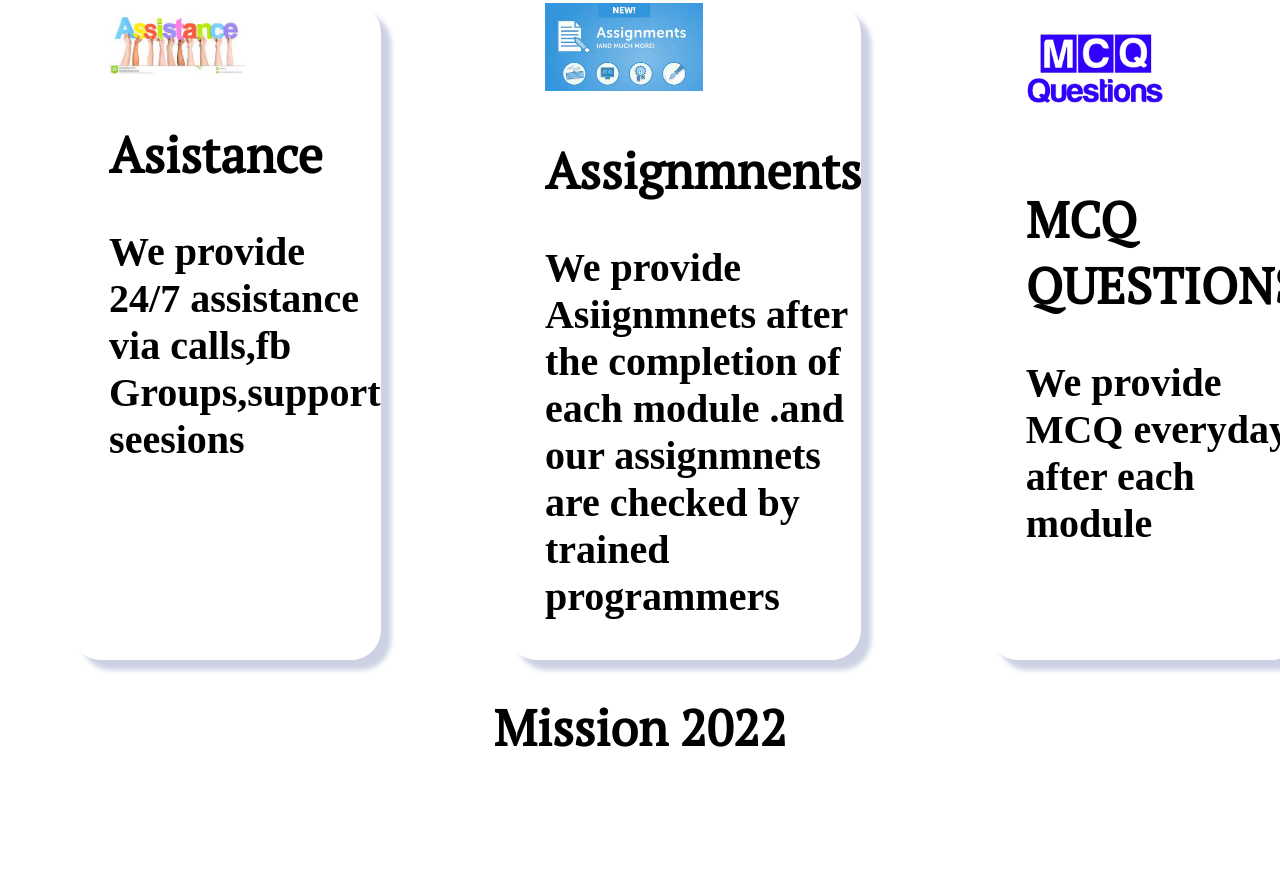
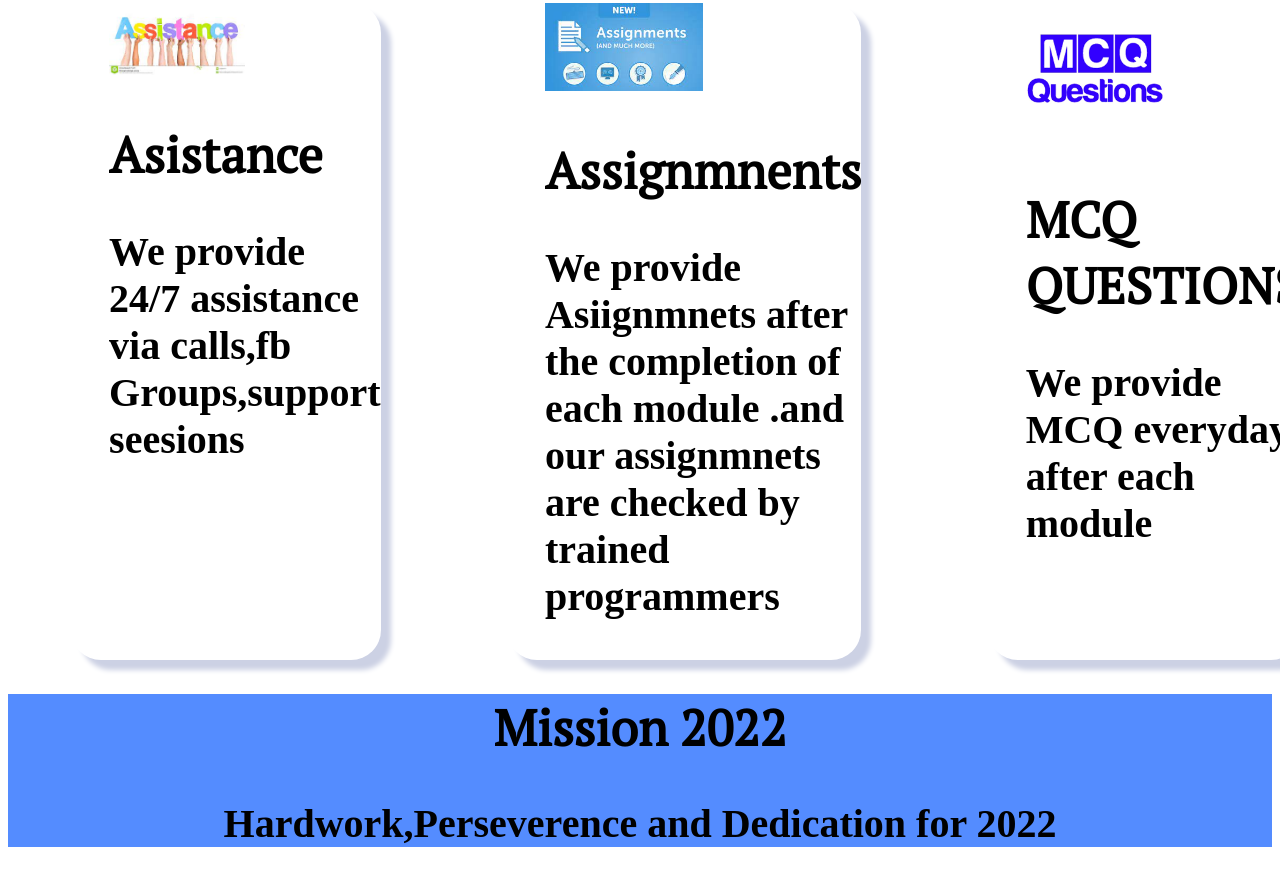
Before and after one commit to RAHUL573769/AssignmnetWebsite1, a plain HTML site: page index.html in a window 1280 px wide. Shown: the part 4180-5065 px from the top of the page. Before the commit the page ends 4973 px from the top, so only its background shows below. Drawn offline with Linux system fonts and the light colour scheme.

Commit message:
larrest commit

```diff
--- a/index.html
+++ b/index.html
@@ -105,6 +105,7 @@
 
   <footer class="lastpart">
 <h1>Mission 2022</h1>
+<p>Hardwork,Perseverence and Dedication for 2022</p>
   </footer>
 </body>
 
--- a/styless.css
+++ b/styless.css
@@ -89,4 +89,5 @@ img {
 }
 .lastpart{
   text-align: center;
+  background-color: #548CFF;
 }
```
